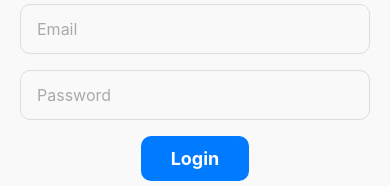
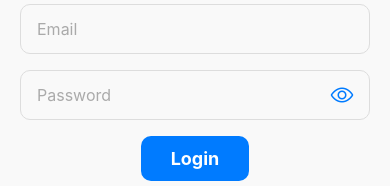
Before and after one commit to vladstoe/bani-native, a React Native app: screen / in a window 390 px wide. Shown: the part 352-538 px from the top of the page. Built offline with nearby package versions, Linux system fonts and the light colour scheme.

Commit message:
logreg works

```diff
--- a/LoginRegisterPage.js
+++ b/LoginRegisterPage.js
@@ -7,43 +7,117 @@ import {
   TextInput,
   TouchableOpacity,
   StyleSheet,
+  Alert,
 } from 'react-native';
+import { Ionicons } from '@expo/vector-icons';
 
 const LoginRegisterPage = () => {
+  const [username, setUsername] = useState('');
   const [email, setEmail] = useState('');
   const [password, setPassword] = useState('');
+  const [confirmPassword, setConfirmPassword] = useState('');
   const [isLogin, setIsLogin] = useState(true);
+  const [showPassword, setShowPassword] = useState(false);
+  const [showConfirmPassword, setShowConfirmPassword] = useState(false);
 
   const handleLoginRegister = () => {
-    // Add your login/register logic here
     if (isLogin) {
-      // Handle login
+      // Simulate login - Add your actual login logic here
+      if (email === '' || password === '') {
+        Alert.alert('Error', 'Please enter your email and password.');
+      } else {
         console.log('Login:', email, password);
+      }
     } else {
-      // Handle register
-      console.log('Register:', email, password);
+      // Simulate registration - Add your actual registration logic here
+      if (username === '' || email === '' || password === '' || confirmPassword === '') {
+        Alert.alert('Error', 'Please fill in all fields.');
+      } else if (!isValidEmail(email)) {
+        Alert.alert('Error', 'Please enter a valid email address.');
+      } else if (password !== confirmPassword) {
+        Alert.alert('Error', 'Passwords do not match.');
+      } else {
+        console.log('Registration successful:', username, email, password);
       }
+    }
+  };
+
+  const isValidEmail = (email) => {
+    const emailPattern = /^[^\s@]+@[^\s@]+\.[^\s@]+$/;
+    return emailPattern.test(email);
+  };
+
+  const togglePasswordVisibility = () => {
+    setShowPassword(prevState => !prevState);
+  };
+
+  const toggleConfirmPasswordVisibility = () => {
+    setShowConfirmPassword(prevState => !prevState);
   };
 
   return (
     <View style={styles.container}>
       <Text style={styles.title}>{isLogin ? 'Login' : 'Register'}</Text>
+      {!isLogin && (
+        <TextInput
+          style={styles.input}
+          placeholder="Username"
+          onChangeText={text => setUsername(text)}
+          value={username}
+          placeholderTextColor="#aaa"
+        />
+      )}
       <TextInput
         style={styles.input}
         placeholder="Email"
         onChangeText={text => setEmail(text)}
         value={email}
         keyboardType="email-address"
+        autoCapitalize="none"
         placeholderTextColor="#aaa"
       />
+      <View style={styles.passwordContainer}>
         <TextInput
-        style={styles.input}
+          style={styles.passwordInput}
           placeholder="Password"
           onChangeText={text => setPassword(text)}
           value={password}
-        secureTextEntry
+          secureTextEntry={!showPassword}
           placeholderTextColor="#aaa"
         />
+        <TouchableOpacity
+          style={styles.passwordVisibilityButton}
+          onPress={togglePasswordVisibility}
+        >
+          <Ionicons
+            name={showPassword ? 'eye-off-outline' : 'eye-outline'}
+            size={24}
+            color="#007bff"
+          />
+        </TouchableOpacity>
+      </View>
+      {!isLogin && (
+        <View style={styles.passwordContainer}>
+          <TextInput
+            style={styles.passwordInput}
+            placeholder="Confirm Password"
+            onChangeText={text => setConfirmPassword(text)}
+            value={confirmPassword}
+            secureTextEntry={!showConfirmPassword}
+            placeholderTextColor="#aaa"
+          />
+          <TouchableOpacity
+            style={styles.passwordVisibilityButton}
+            onPress={toggleConfirmPasswordVisibility}
+          >
+            <Ionicons
+              name={showConfirmPassword ? 'eye-off-outline' : 'eye-outline'}
+              size={24}
+              color="#007bff"
+            />
+          </TouchableOpacity>
+        </View>
+      )}
       <TouchableOpacity
         style={styles.button}
         onPress={handleLoginRegister}
@@ -84,9 +158,31 @@ const styles = StyleSheet.create({
     borderWidth: 1,
     borderRadius: 10,
     marginBottom: 16,
+    paddingHorizontal: 16, // Adjusted back to 16 for username and email fields
+    fontSize: 16,
+    color: '#333',
+  },
+  passwordContainer: {
+    width: '100%',
+    flexDirection: 'row',
+    alignItems: 'center',
+    position: 'relative',
+  },
+  passwordInput: {
+    flex: 1,
+    height: 50,
+    borderColor: '#ddd',
+    borderWidth: 1,
+    borderRadius: 10,
+    marginBottom: 16,
     paddingHorizontal: 16,
     fontSize: 16,
     color: '#333',
+  },
+  passwordVisibilityButton: {
+    position: 'absolute',
+    right: 16,
+    top: 12,
   },
   button: {
     backgroundColor: '#007bff',
--- a/package.json
+++ b/package.json
@@ -12,7 +12,10 @@
     "expo": "~48.0.18",
     "expo-status-bar": "~1.4.4",
     "react": "18.2.0",
-    "react-native": "0.71.8"
+    "react-native": "0.71.8",
+    "react-native-web": "~0.18.10",
+    "react-dom": "18.2.0",
+    "@expo/webpack-config": "^18.0.1"
   },
   "devDependencies": {
     "@babel/core": "^7.20.0"
```
Also changed, not shown: 1 other file (tests, documents, lock files or other folders). Lines whose indentation alone changed are shown as unchanged.
